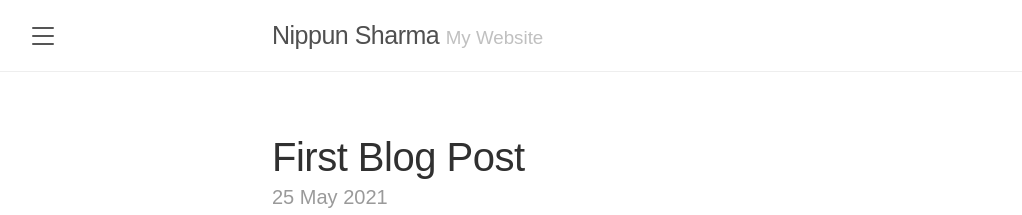
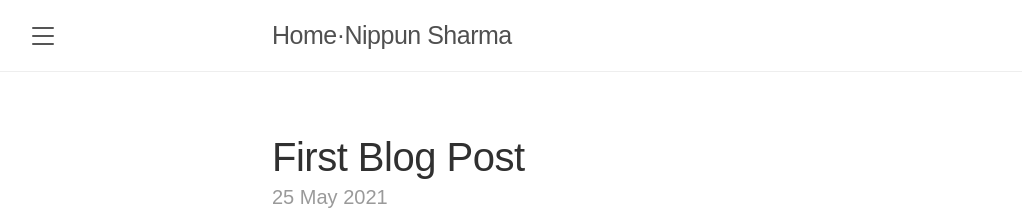
Before and after one commit to NippunSharma/nippunsharma.github.io, a Jekyll site: the page built from index.html, in a window 1280 px wide. Shown: the top 215 px of the page, without its empty margins (8-1030 px from the left). Built offline with Jekyll 4.4.1, drawn with Linux system fonts in a browser that asks for light colours; nearby versions of some CDN libraries; some web fonts are replaced; the list of posts is cut into pages by our own code.

Commit message:
changed title

```diff
--- a/_config.yml
+++ b/_config.yml
@@ -1,6 +1,6 @@
 # Setup
-title:               Nippun Sharma
-tagline:             'My Website'
+title:               Home·Nippun Sharma
+tagline:             ''
 description:         'A personal website about technical things that I find useful.'
 url:                 https://nippunsharma.github.io
 baseurl:             ''
```
